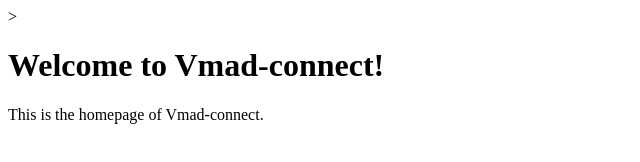
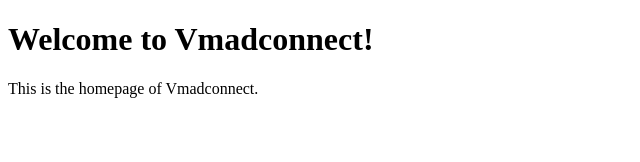
Before and after one commit to Vmadconnect/Vmad-connect, a plain HTML site: page index.html in a window 1280 px wide. Shown: the whole page, without its empty margins (0-640 px from the left). Drawn offline with Linux system fonts and the light colour scheme.

Commit message:
Update index.html
Signed-off-by: mamta kumari <mk924366@gmail.com>

```diff
--- a/index.html
+++ b/index.html
@@ -1,11 +1,14 @@
 <!DOCTYPE html>
 <html lang="en">
-<head<link rel="stylesheet" href="style.css">>
-    <meta charset="UTF-8">
-    <meta name="viewport" content="width=device-width, initial-scale=1.0">
-    <title>Vmad-connect</title>
-<body>
-    <h1>Welcome to Vmad-connect!</h1>
-    <p>This is the homepage of Vmad-connect.</p>
-</body>
+    <head>
+        <meta charset="UTF-8">
+        <meta name="viewport" content="width=device-width, initial-scale=1.0">
+        <title>Vmad-Connect</title>
+        <link rel="stylesheet" href="style.css">  <!-- CSS लिंक -->
+    </head>
+
+    <body>
+        <h1>Welcome to Vmadconnect!</h1>
+        <p>This is the homepage of Vmadconnect.</p>
+    </body>
 </html>
```
